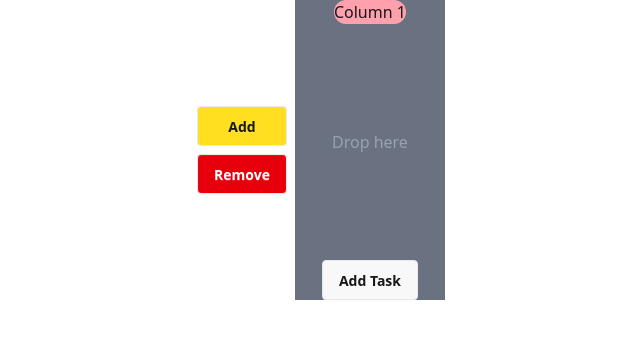
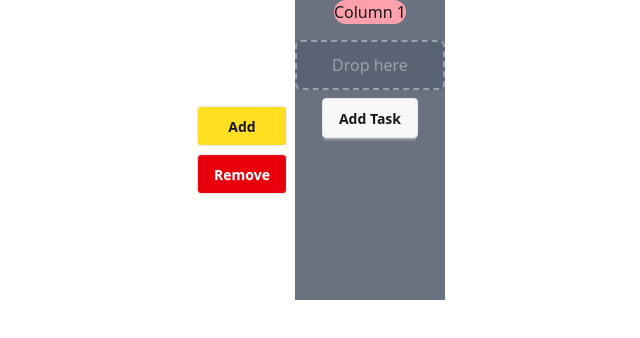
Before and after one commit to ariful97768/Task-Management2, a React (Vite) app: page / in a window 1280 px wide. Both pictures are taken after a click on the button "Add". Shown: the top 338 px of the page, without its empty margins (319-959 px from the left). Built offline with nearby package versions, Linux system fonts and the light colour scheme.

Commit message:
refactor: improve drag-and-drop task handling and add placeholder for empty columns

```diff
--- a/src/Components/Column.jsx
+++ b/src/Components/Column.jsx
@@ -3,8 +3,15 @@ import { CSS } from '@dnd-kit/utilities';
 import { SortableContext, useSortable } from '@dnd-kit/sortable';
 import Task from './Task';
 const Column = ({ column, createTasks, tasks }) => {
-    const { setNodeRef, attributes, listeners, transform, transition } = useSortable({ id: column.id });
-    const tasksId = useMemo(() => tasks.map((task) => task.id), [tasks]);
+    const { setNodeRef, attributes, listeners, transform, transition } = useSortable({ id: `${column.id}-placeholder` });
+    // const tasksId = useMemo(() => tasks.map((task) => task.id), [tasks]);
+    const sortableItems = useMemo(() => {
+        const items = tasks.map(task => task.id);
+        if (tasks.length === 0) {
+            items.push(`${column.id}-placeholder`);
+        }
+        return items;
+    }, [tasks, column.id]);
 
     const styles = {
         transition,
@@ -16,14 +23,22 @@ const Column = ({ column, createTasks, tasks }) => {
         <>
             <div className='h-[300px] w-[150px] bg-gray-500 text-center space-y-2 flex flex-col items-center'>
                 <h2 className='bg-rose-300 rounded-2xl'>{column.title}</h2>
-                <SortableContext items={tasksId}>
-                    {tasks.length > 0 ?
+                <SortableContext items={sortableItems}>
+                    {
                         tasks.map(task => (
                             <Task key={task.id} id={task.id} title={task.title} columnId={task.columnId} />
                         ))
-                        : <div className="h-full w-full flex items-center justify-center text-gray-400">
-                        Drop here
-                    </div>}
+                    }
+                    {tasks.length === 0 && (
+                        <div {...attributes} {...listeners} style={styles} ref={setNodeRef} id={`${column.id}-placeholder`}
+                            className="h-[50px] w-full bg-gray-600/50 border-2 border-dashed border-gray-400 rounded-md m-2"
+                            data-type="placeholder"
+                        >
+                            <div className="h-full w-full flex items-center justify-center text-gray-400">
+                                Drop here
+                            </div>
+                        </div>
+                    )}
                 </SortableContext>
                 <button onClick={() => createTasks(column.id)} className="btn">Add Task</button>
             </div >
--- a/src/Components/ColumnContainer.jsx
+++ b/src/Components/ColumnContainer.jsx
@@ -13,13 +13,11 @@ const Columns = () => {
     const createColumns = () => {
         setColumns([...columns,
         { id: columns.length + 1, title: `Column ${columns.length + 1}` }]);
-        console.log(tasks);
     }
     const createTasks = (id) => {
         const newTasks =
             setTasks([...tasks, { id: tasks.length + 1, title: `Task ${tasks.length + 1}`, columnId: id }]);
     }
-    console.log(tasks);
 
     const removeColumns = () => {
         setColumns(columns.slice(0, columns.length - 1));
@@ -27,7 +25,6 @@ const Columns = () => {
 
     const onDragStart = (event) => {
         const { active, over } = event;
-        // console.log(event);
         const id = active.id;
         const index = columnsId.indexOf(id);
         if (index === -1) {
@@ -35,35 +32,40 @@ const Columns = () => {
         }
     }
     const onDragOver = (event) => {
-        console.log(event);
-        // const activeIndex = columnsId.indexOf(activeId);
-        // const overIndex = columnsId.indexOf(overId);
-        // const newColumns = [...columns];
-        // const activeColumn = newColumns[activeIndex];
-        // newColumns[activeIndex] = newColumns[overIndex];
-        // newColumns[overIndex] = activeColumn;
-        // setColumns(newColumns);
         const { active, over } = event;
+
+        const activeId = active?.id;
+        const overId = over?.id;
         if (!over) return
 
-        const activeId = active.id;
-        const overId = over?.id;
+        const isOverPlaceholder = typeof overId === 'string' && overId.includes('-placeholder');
+
+        if (isOverPlaceholder) {
+            const columnId = parseInt(over.id.split('-')[0]);
+            setTasks(tasks => {
+                const activeIdx = tasks.findIndex(task => task.id === activeId);
+                // Create a new array instead of mutating the existing one
+                return tasks.map((task, index) => {
+                    if (index === activeIdx) {
+                        return { ...task, columnId: columnId };
+                    }
+                    return task;
+                });
+            });
+            return;
+        }
+
 
         if (activeId === overId) return;
         setTasks(tasks => {
             const activeIdx = tasks.findIndex(task => task.id === activeId);
             const overIdx = tasks.findIndex(task => task.id === overId);
-
-            if(tasks[activeIdx].columnId !== tasks[overIdx].columnId) {
-                tasks[activeIdx].columnId = tasks[overIdx].columnId;
-            }
-
+            tasks[activeIdx].columnId = tasks[overIdx].columnId;
             return arrayMove(tasks, activeIdx, overIdx);
         })
 
 
     }
-
 
     return (
         <DndContext onDragStart={onDragStart} onDragOver={onDragOver}>
```
